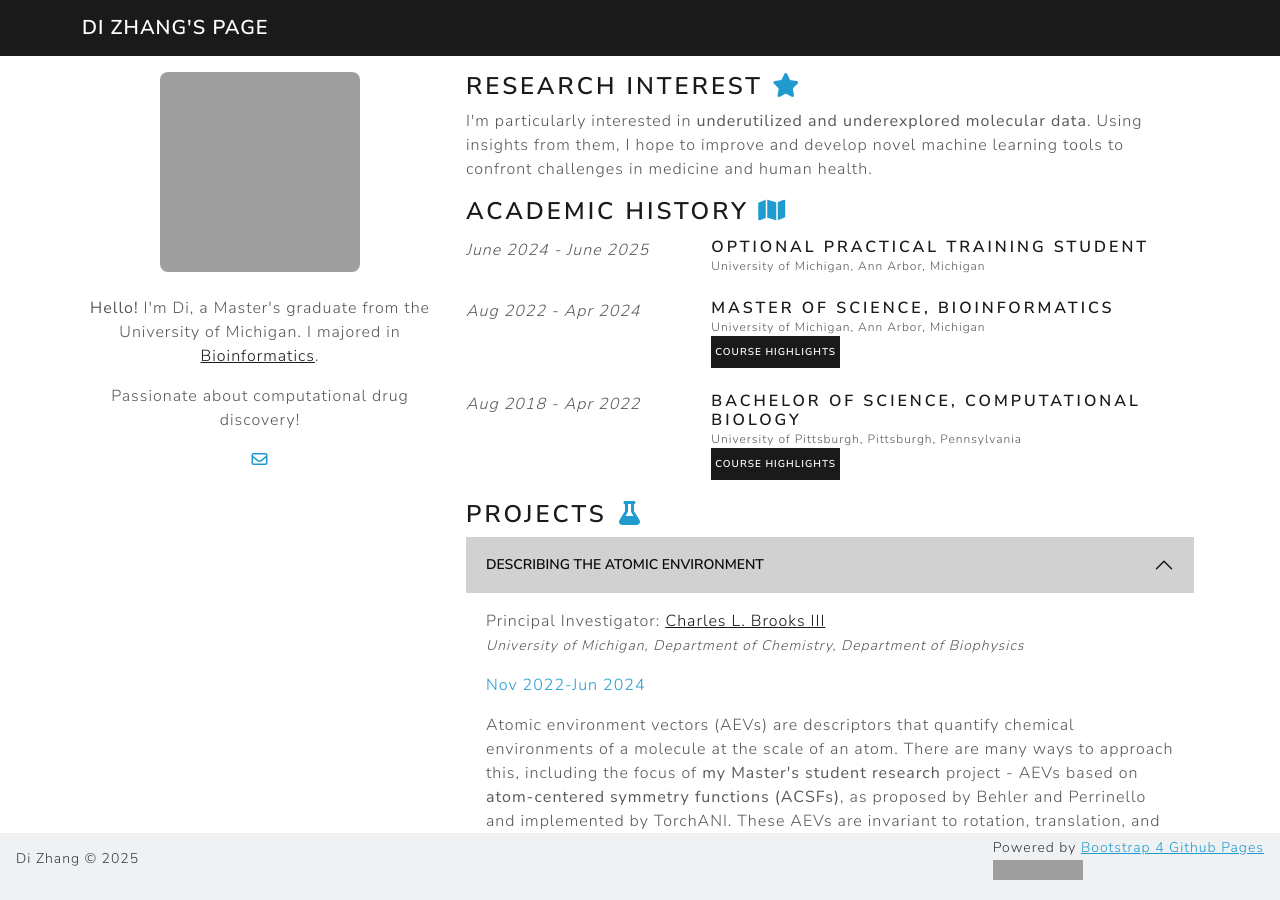
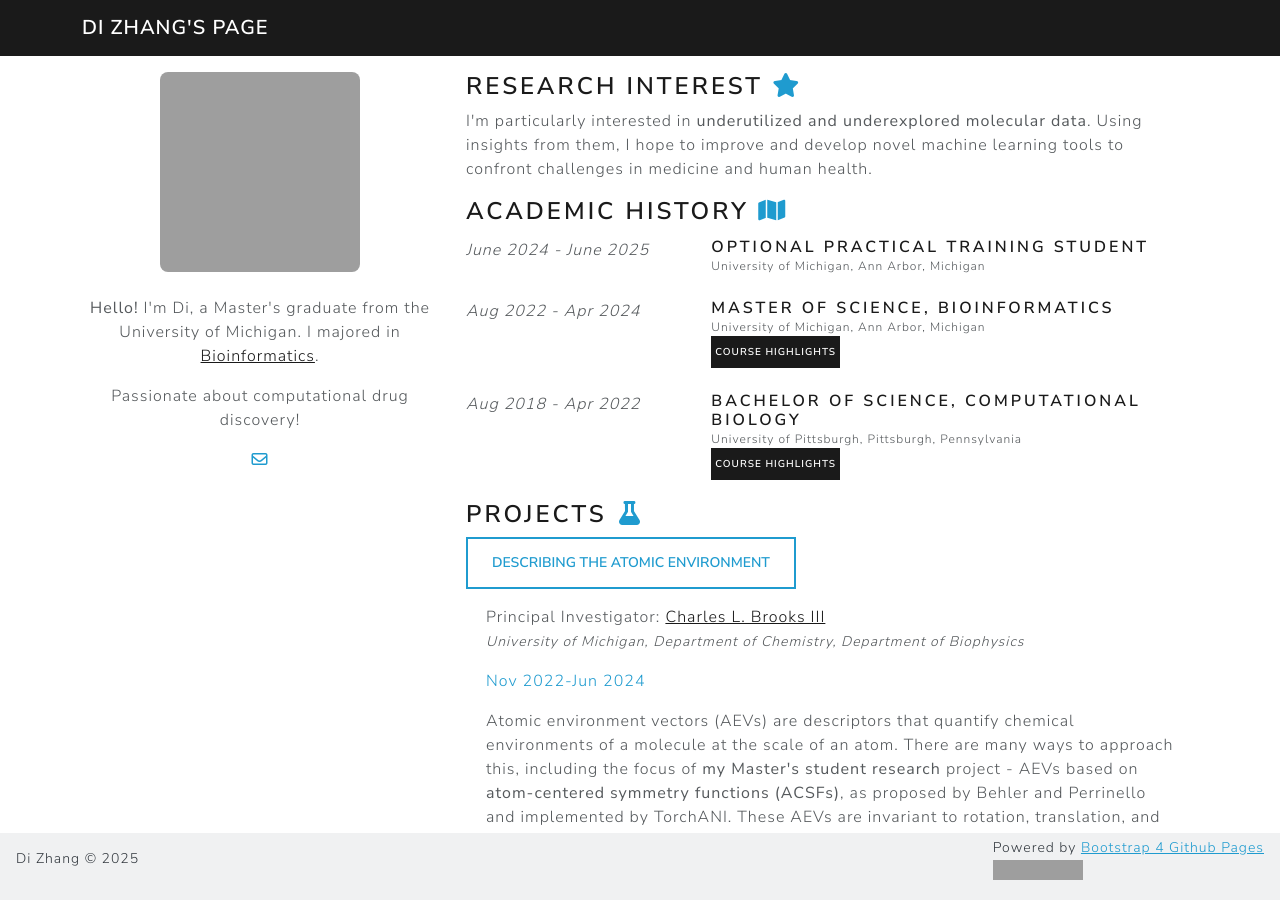
Before and after one commit to zhangdi33/zhangdi33.github.io, a Jekyll site: the page built from index.html, in a window 1280 px wide and 900 px high. Built offline with Jekyll 4.4.1, drawn with Linux system fonts in a browser that asks for light colours; grey boxes are pictures that could not be loaded.

Commit message:
Update index.html

```diff
--- a/index.html
+++ b/index.html
@@ -116,7 +116,7 @@
         <div class="accordion" id="projects">
           <div class="accordion-item">
             <h2 class="accordion-header" id="headingAEV">
-              <button class="accordion-button btn btn-info" type="button" data-bs-toggle="collapse" data-bs-target="#AEV" aria-expanded="true" aria-controls="AEV">
+              <button class="btn btn-outline-info" type="button" data-bs-toggle="collapse" data-bs-target="#AEV" aria-expanded="true" aria-controls="AEV">
                 Describing the Atomic Environment
               </button>
             </h2>
@@ -147,7 +147,7 @@
           </div>
           <div class="accordion-item">
             <h2 class="accordion-header" id="headingGIST">
-              <button class="accordion-button collapsed" type="button" data-bs-toggle="collapse" data-bs-target="#GIST" aria-expanded="false" aria-controls="GIST">
+              <button class="btn btn-outline-info collapsed" type="button" data-bs-toggle="collapse" data-bs-target="#GIST" aria-expanded="false" aria-controls="GIST">
                 Solvation Energy-Based Pharmacophore Typing
               </button>
             </h2>
@@ -169,7 +169,7 @@
           </div>
           <div class="accordion-item">
             <h2 class="accordion-header" id="headingWNT">
-              <button class="accordion-button collapsed" type="button" data-bs-toggle="collapse" data-bs-target="#WNT" aria-expanded="false" aria-controls="WNT">
+              <button class="btn btn-outline-info collapsed" type="button" data-bs-toggle="collapse" data-bs-target="#WNT" aria-expanded="false" aria-controls="WNT">
                 Drug Discovery of β-catenin Inhibitors in Cancer Signaling Pathway
               </button>
             </h2>
```
